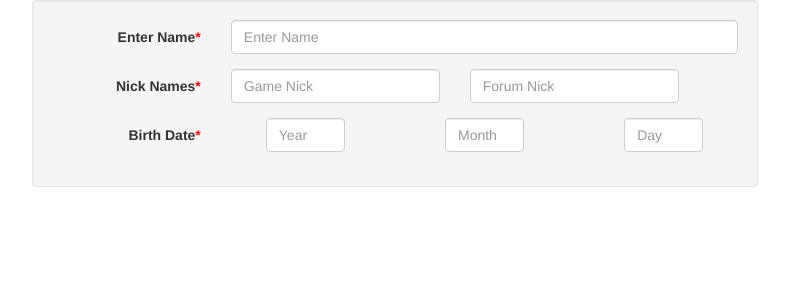
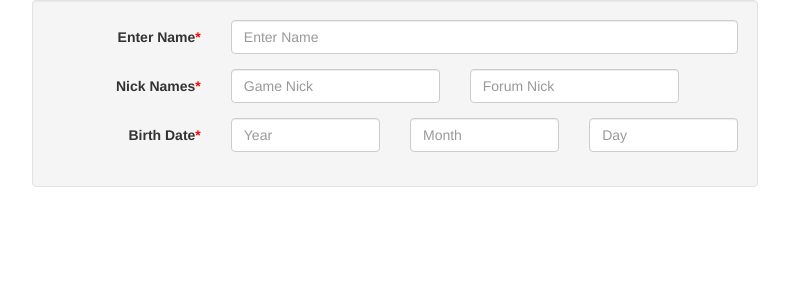
Before and after one commit to Ivaniouk/Projects, a PHP site: page / in a window 1280 px wide. Shown: the top 300 px of the page, without its empty margins (245-1034 px from the left). Run offline with PHP 8.4, Linux system fonts and the light colour scheme; style sheets or scripts are compiled from the project's sources.

Commit message:
Added birth date style
- cannot override .hidden-xs

```diff
--- a/BootStrap/RegFormNewWay/css/style.less
+++ b/BootStrap/RegFormNewWay/css/style.less
@@ -11,8 +11,13 @@
   input[type="text"]::-webkit-input-placeholder {
     font-size: small;
   }
+}
 
-
+.mixColumnStyle(@xs, @sm, @md, @lg, @gutter: 30px){
+  .make-xs-column(@xs, @gutter);
+  .make-sm-column(@sm, @gutter);
+  .make-md-column(@md, @gutter);
+  .make-lg-column(@lg, @gutter);
 }
 // Common styles
 label:after {
@@ -43,17 +48,14 @@ label:after {
 .control-input-foo {
   .make-xs-column(12, 30px);
   .make-md-column(9, 30px);
+  .mixColumnStyle(12, 12, 9, 9);
   @media (max-width: @screen-sm-min) {
     .mixForSmallResolution();
   }
 }
 //Nick names Input style
 .nickInput{
-  .make-xs-column(12, 30px);
-  .make-sm-column(12, 30px);
-  .make-md-column(4, 30px);
-  .make-lg-column(4, 30px);
-
+  .mixColumnStyle(12, 12, 4, 4);
   @media (max-width: @screen-sm-min) {
     .mixForSmallResolution();
   }
@@ -66,3 +68,12 @@ label:after {
 }
 
 //Birth date style
+.birthLabel { //cannot override  .hidden-xs from .form-horizontal
+  @media (min-width: @screen-xs-min) and (max-width: @screen-sm-min){ //ant place this MEDIA into a nickInput//
+    .visible-xs();
+  }
+}
+
+.birthDateInput{
+  .mixColumnStyle(4, 4, 3, 3);
+}
--- a/BootStrap/RegFormNewWay/index.html
+++ b/BootStrap/RegFormNewWay/index.html
@@ -41,14 +41,14 @@
 						  </div>
 					  </div>
 					  <div class="form-group">
-						  <label class="col-xs-12 col-sm-3 col-md-3 col-lg-3 col-xs-offset-4 col-sm-offset-0 col-md-offset-0 col-lg-offset-0 control-label">Birth Date</label>
-						  <div class="col-xs-4 col-sm-3 col-md-3 col-lg-3">
+						  <label class="control-label birthLabel">Birth Date</label>
+						  <div class="birthDateInput">
 							  <input type="text" class="form-control" placeholder="Year" required>
 						  </div>
-						  <div class="col-xs-4 col-sm-3 col-md-3 col-lg-3">
+						  <div class="birthDateInput">
 							  <input type="text" class="form-control" placeholder="Month" required>
 						  </div>
-						  <div class="col-xs-4 col-sm-3 col-md-3 col-lg-3">
+						  <div class="birthDateInput">
 							  <input type="text" class="form-control" placeholder="Day" required>
 						  </div>
 					  </div>
```
